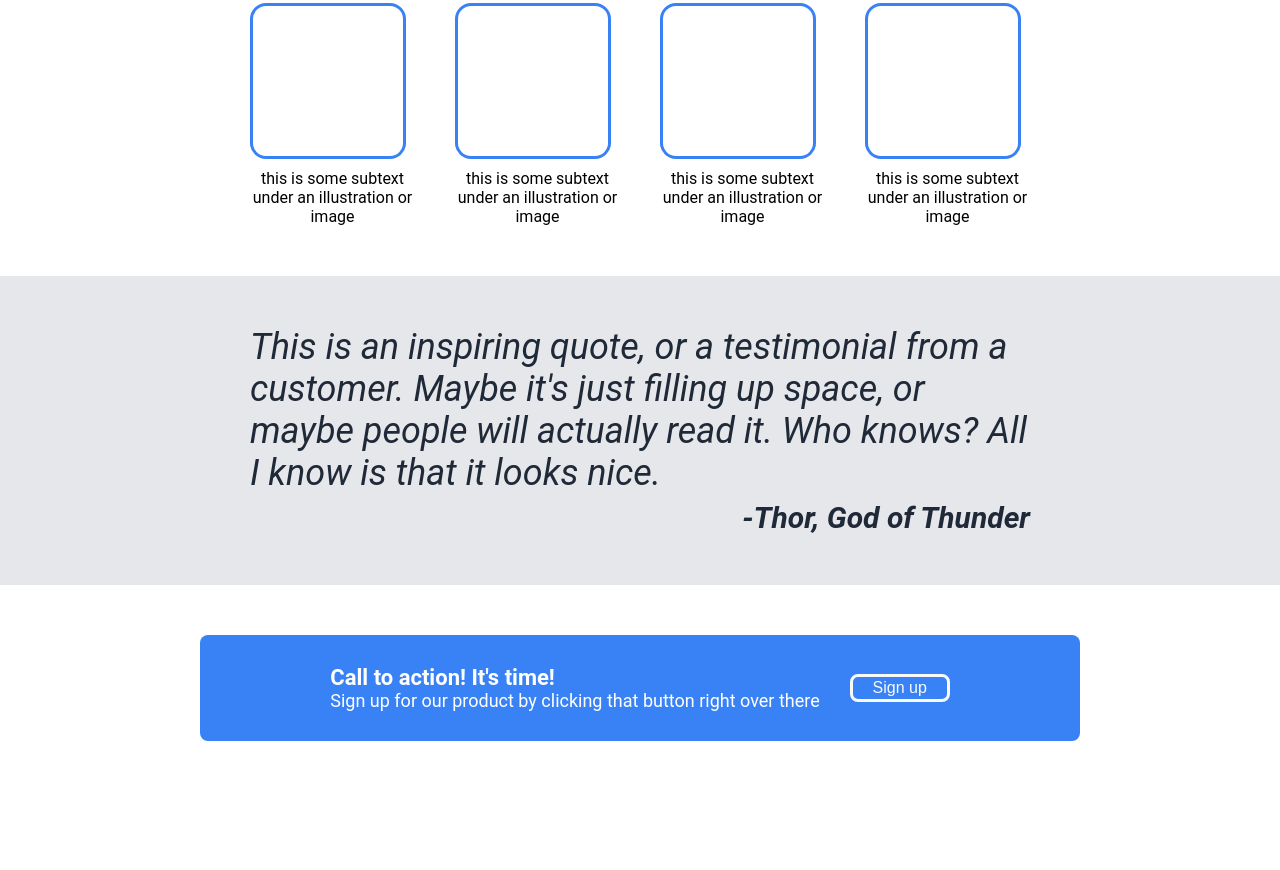
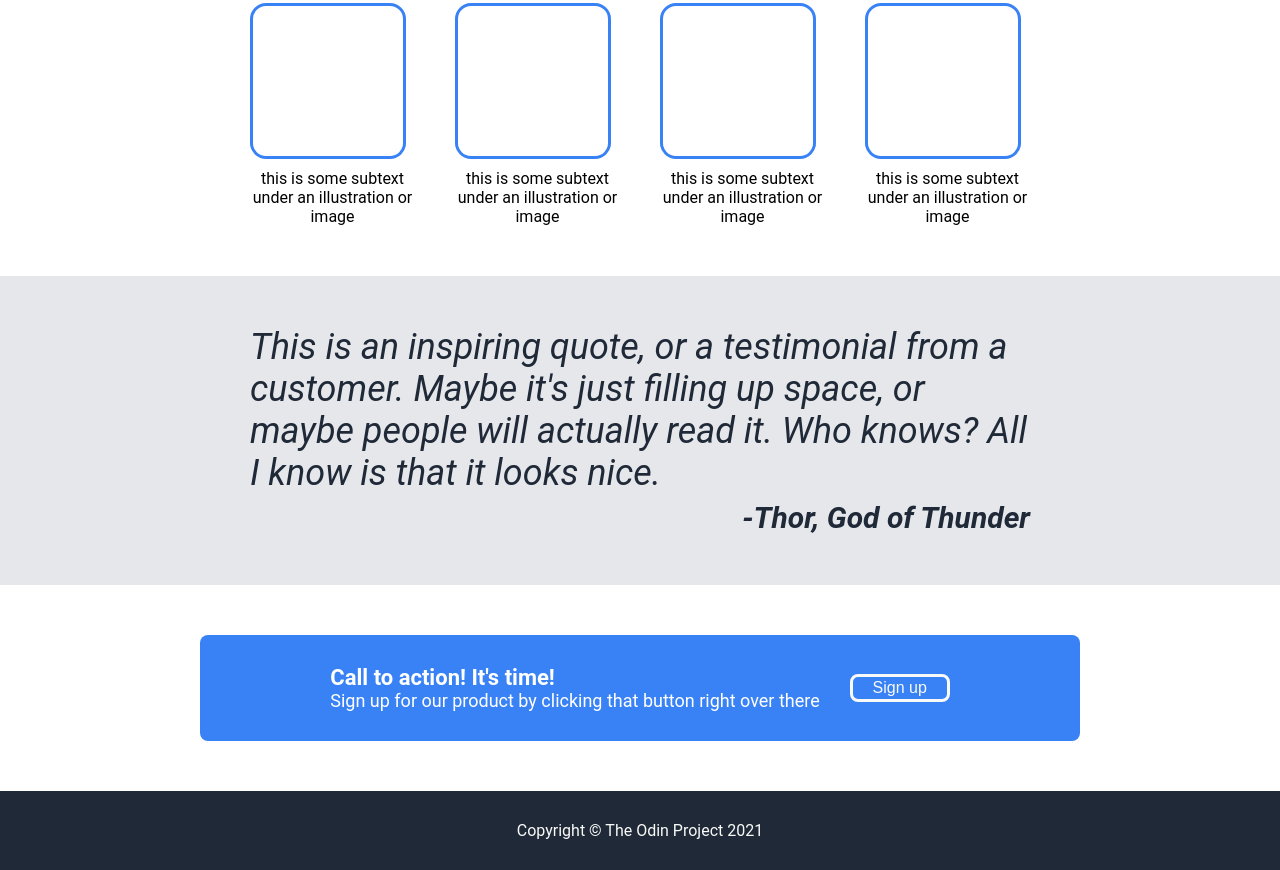
Before and after one commit to enrycami/landing-page-project, a plain HTML site: page index.html in a window 1280 px wide. Shown: the part 616-1486 px from the top of the page. Before the commit the page ends 1407 px from the top, so only its background shows below. Drawn offline with Linux system fonts and the light colour scheme.

Commit message:
Add footer

```diff
--- a/index.html
+++ b/index.html
@@ -54,5 +54,8 @@
         </div>
         <button>Sign up</button>
     </div>
+    <div class="footer">
+        <div>Copyright &copy; The Odin Project 2021</div>
+    </div>
 </body>
 </html>
--- a/styles.css
+++ b/styles.css
@@ -180,3 +180,13 @@ p {
     color: #F9FAF8;
     font-size: 16px;
 }
+
+.footer {
+    margin-bottom: 0px;
+    display: flex;
+    justify-content: center;
+    align-items: center;
+    background-color: #1F2937;
+    color: #F9FAF8;
+    padding: 30px;
+}
```
